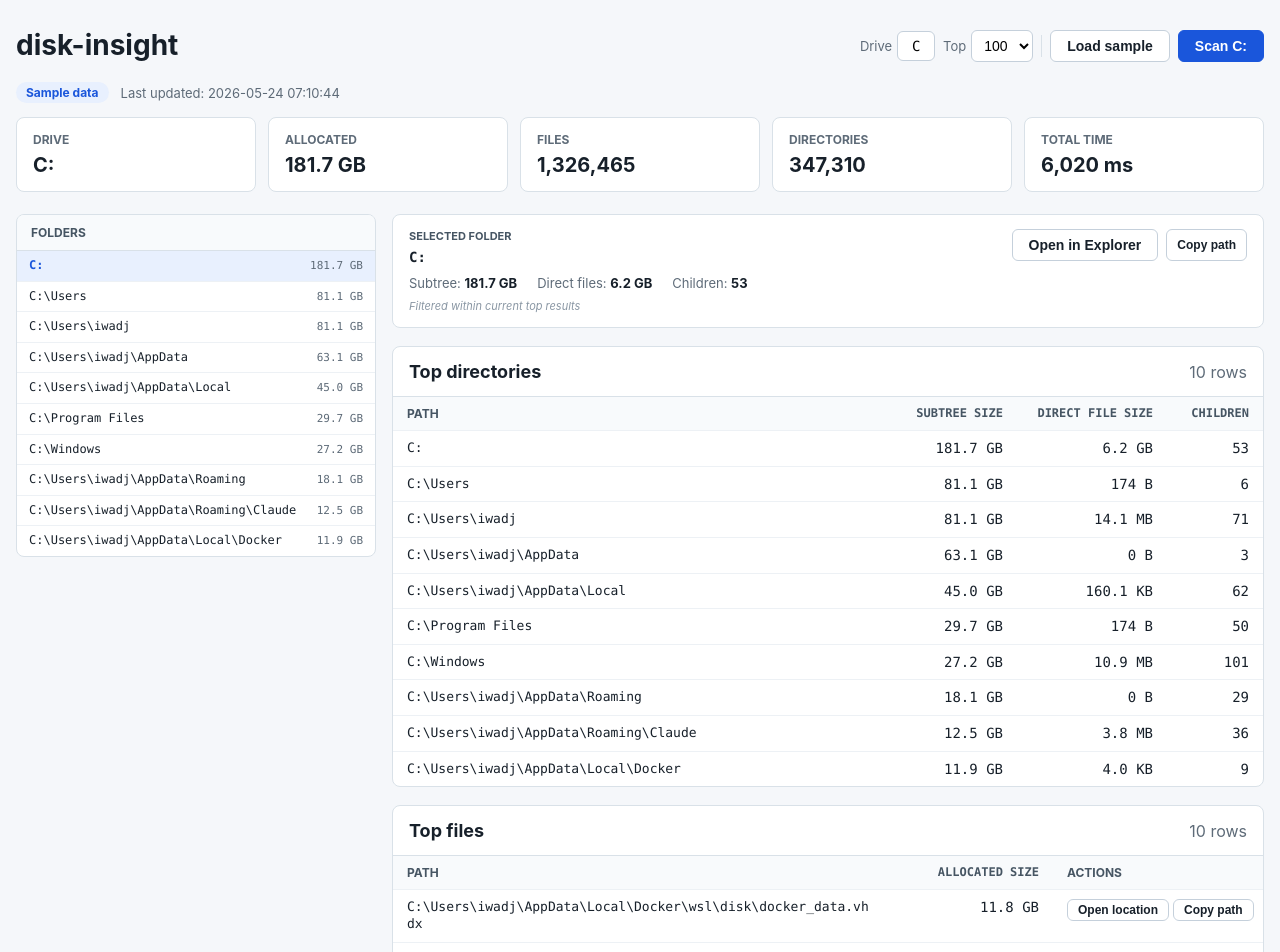
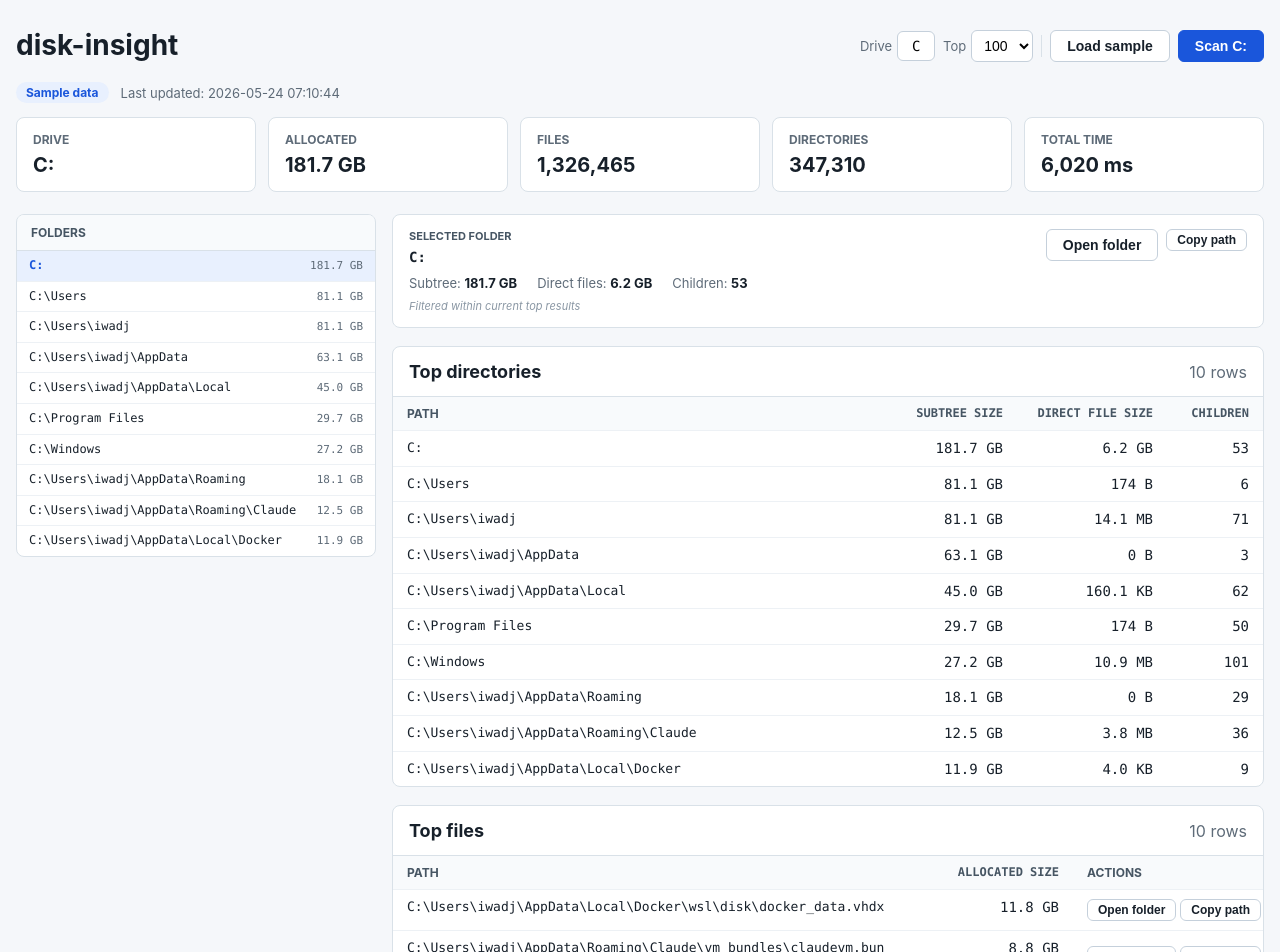
Before and after one commit to iwadjp/disk-insight, a React (Vite) app: page / in a window 1280 px wide. Shown: the top 952 px of the page. Built offline with nearby package versions, Linux system fonts and the light colour scheme.

Commit message:
Polish minimal UI layout
Rename Open location/Open in Explorer to Open folder for consistency.
Improve empty-state message to remove JSON impl detail. CSS: actions-col
vertical-align middle, stats margin-top, actions-cell align-items center.

Co-Authored-By: Claude Sonnet 4.6 <noreply@anthropic.com>

```diff
--- a/ui/src/main.tsx
+++ b/ui/src/main.tsx
@@ -264,7 +264,7 @@ function SelectedFolderCard({
         </div>
         <div className="selected-folder-actions">
           <button className="btn" onClick={() => onOpenExplorer(dir.path)}>
-            Open in Explorer
+            Open folder
           </button>
           <CopyButton text={dir.path} onError={onCopyError} />
         </div>
@@ -332,8 +332,8 @@ function FilesTable({
       <div className="table-wrap">
         {rows.length === 0 ? (
           <p className="empty-note">
-            No top files in this filtered result.{" "}
-            Current JSON only contains global top entries.
+            No top files under this folder.{" "}
+            Top entries shown are global — not scoped to this folder.
           </p>
         ) : (
           <table className="files-table">
@@ -355,7 +355,7 @@ function FilesTable({
                         className="btn btn-sm"
                         onClick={() => onOpenLocation(getParentDir(row.path))}
                       >
-                        Open location
+                        Open folder
                       </button>
                       <CopyButton text={row.path} onError={onCopyError} />
                     </div>
--- a/ui/src/styles.css
+++ b/ui/src/styles.css
@@ -225,13 +225,15 @@ tbody tr:last-child td {
 }
 
 .actions-col {
-  width: 210px;
+  width: 190px;
   white-space: nowrap;
+  vertical-align: middle;
 }
 
 .actions-cell {
   display: flex;
   gap: 4px;
+  align-items: center;
 }
 
 .error,
@@ -496,6 +498,7 @@ tbody tr:last-child td {
   display: flex;
   gap: 8px;
   flex-shrink: 0;
+  align-items: flex-start;
 }
 
 .selected-folder-label {
@@ -521,6 +524,7 @@ tbody tr:last-child td {
   flex-wrap: wrap;
   font-size: 13px;
   color: #5e6b78;
+  margin-top: 6px;
 }
 
 .selected-folder-stats strong {
```
Also changed, not shown: 1 other file (tests, documents, lock files or other folders).
